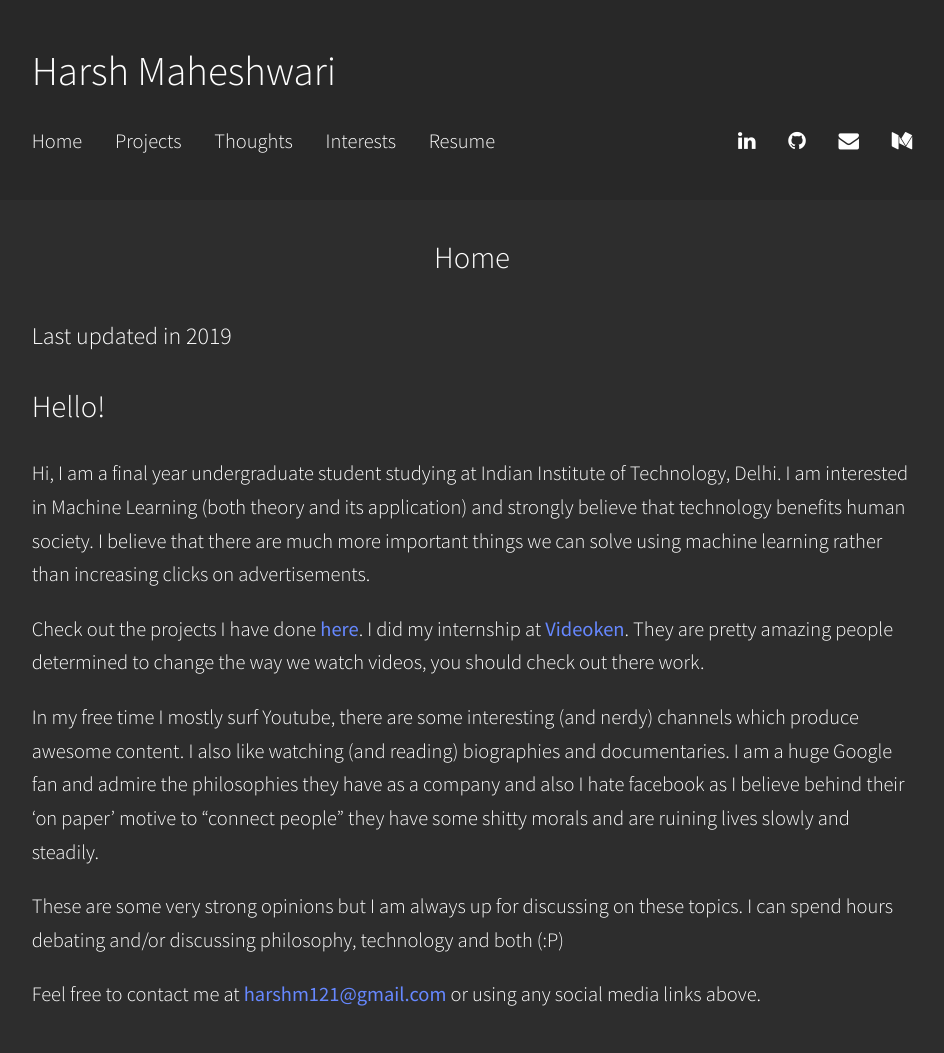
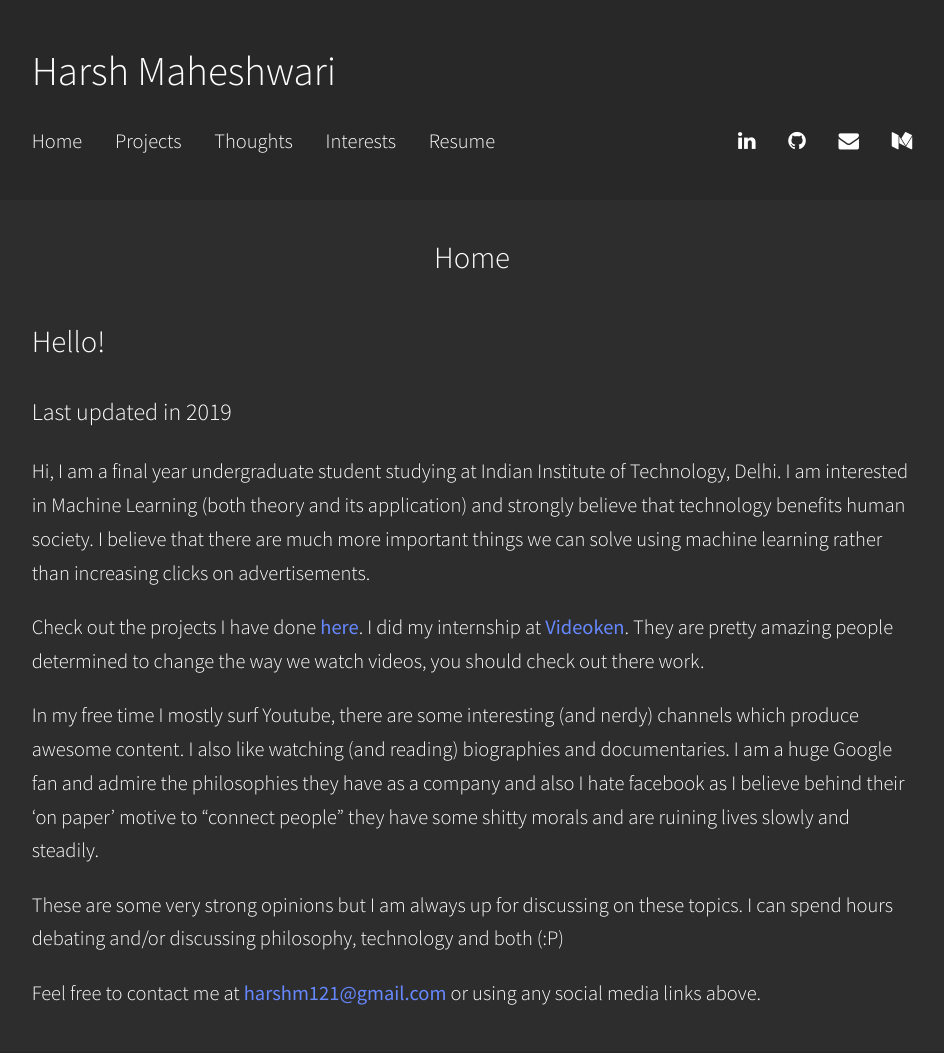
Before and after one commit to harshm121/portfolio-old, a Jekyll site: the page built from index.md, in a window 1280 px wide. Shown: the whole page, without its empty margins (168-1112 px from the left). Built offline with Jekyll 4.4.1, drawn with Linux system fonts in a browser that asks for light colours.

```diff
--- a/index.md
+++ b/index.md
@@ -1,8 +1,9 @@
 ---
 title: "Home"
 ---
+## Hello!
+
 ### Last updated in 2019
-## Hello!
 
 Hi, I am a final year undergraduate student studying at Indian Institute of Technology, Delhi.
 I am interested in Machine Learning (both theory and its application) and strongly believe that technology benefits human society. I believe that there are much more important things we can solve using machine learning rather than increasing clicks on advertisements.
```
